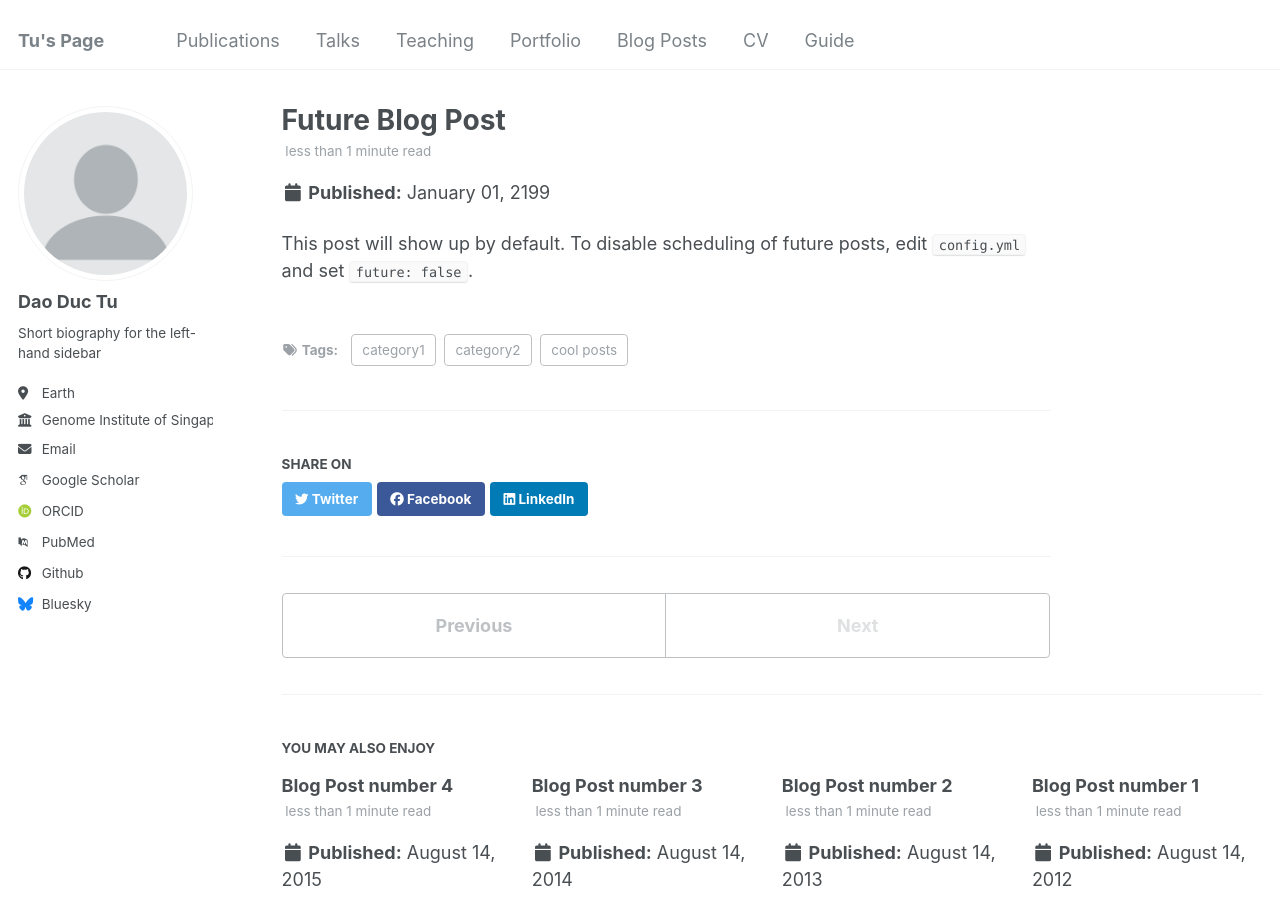
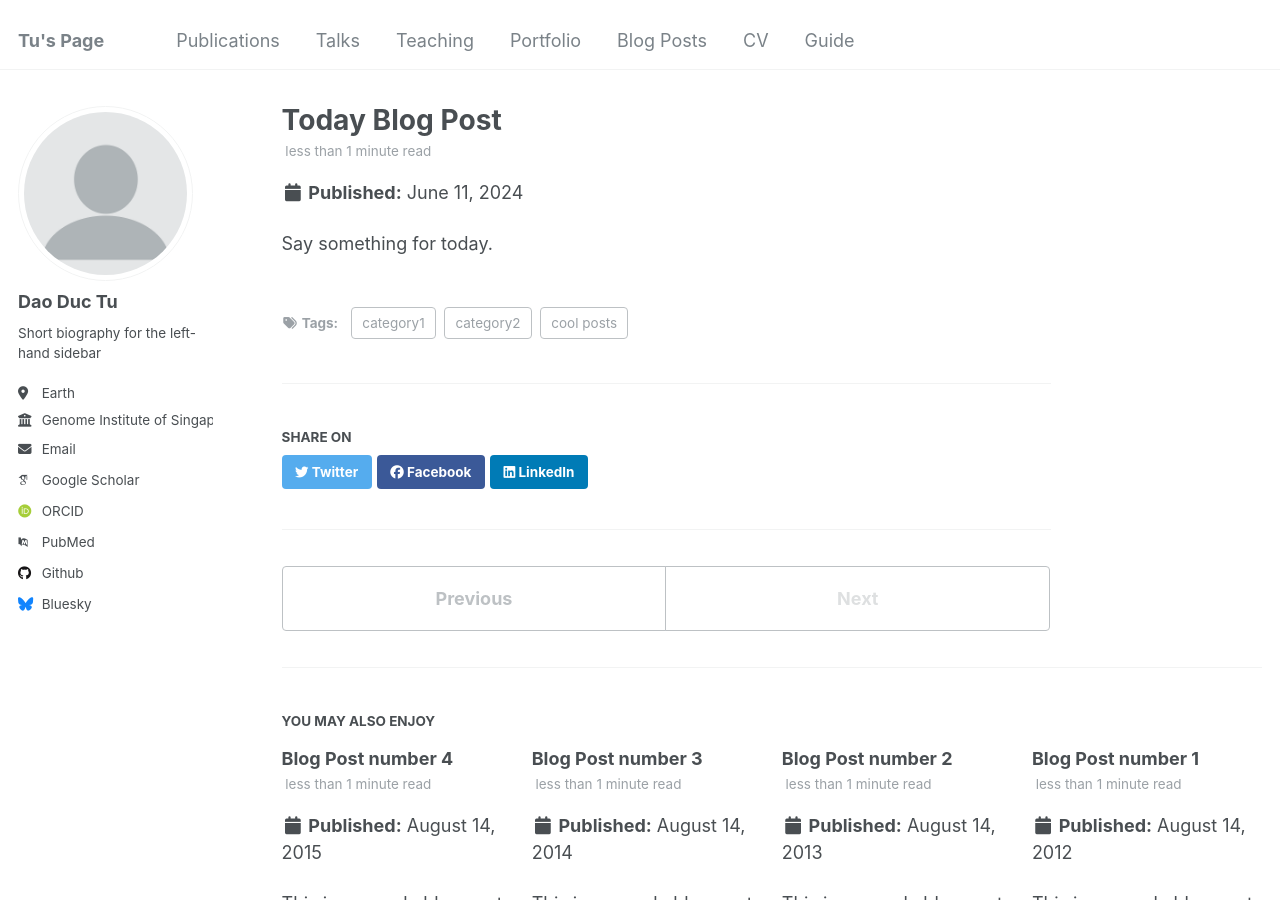
Before and after one commit to daoductu112/TuDao, a Jekyll site: the page built from _posts/2199-01-01-future-post.md, in a window 1280 px wide and 900 px high. Built offline with Jekyll 4.4.1, drawn with Linux system fonts in a browser that asks for light colours; some web fonts are replaced.

Commit message:
Update 2199-01-01-future-post.md

```diff
--- a/_posts/2199-01-01-future-post.md
+++ b/_posts/2199-01-01-future-post.md
@@ -1,6 +1,6 @@
 ---
-title: 'Future Blog Post'
-date: 2199-01-01
+title: 'Today Blog Post'
+date: 2024-06-11
 permalink: /posts/2012/08/blog-post-4/
 tags:
   - cool posts
@@ -8,4 +8,4 @@ tags:
   - category2
 ---
 
-This post will show up by default. To disable scheduling of future posts, edit `config.yml` and set `future: false`.
+Say something for today.
```
